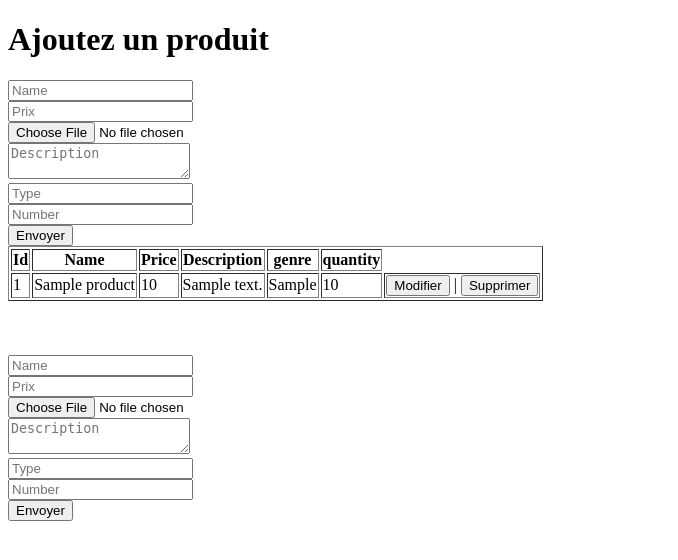
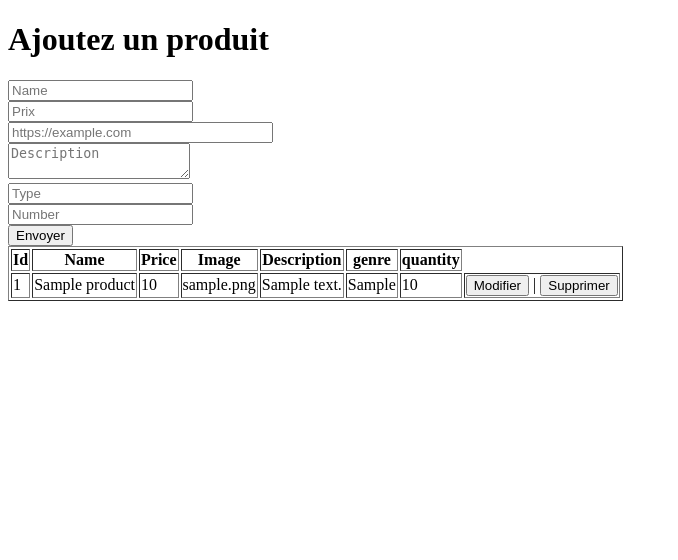
Before and after one commit to RomualdBR/Projet_site_ecom, a PHP site: page /public/admin.php in a window 1280 px wide. Shown: the part 174-734 px from the top of the page, without its empty margins (0-678 px from the left). Run offline with PHP 8.4, Linux system fonts and the light colour scheme; tables that the repository leaves empty or names only in its code hold one stand-in row (values such as "Sample post").

```diff
--- a/public/actions/remove.php
+++ b/public/actions/remove.php
@@ -1,6 +1,6 @@
 <?php
-require_once __DIR__ . '../../../src/db.php';
-require_once __DIR__ . '../../admin.php';
+require_once __DIR__ . '/../../src/db.php';
+// require_once __DIR__ . '/../../public/admin.php';
 
 
 if(isset($_POST['delete_table']))
@@ -16,20 +16,20 @@ if(isset($_POST['alter_table']))
 {
     $new_name = $_POST['name'];
     $new_price = $_POST['price'];
+    $new_image = $_POST['image'];
     $new_description = $_POST['description'];
     $new_genre = $_POST['genre'];
     $new_quality = $_POST['quality'];
 
-            $modify_row = 'UPDATE products SET name, price, description, genre, quantity WHERE id = :id';
+    $modify_row = 'UPDATE products SET name, price, image, description, genre, quantity WHERE id = :id';
     $stmt=$pdo->prepare($modify_row);
     $stmt->bindParam(":name", $_GET['new_name']);
     $stmt->bindParam(":price", $_GET['new_price']);
+    $stmt->bindParam(":image", $_GET['new_image']);
     $stmt->bindParam(":description", $_GET['new_description']);
     $stmt->bindParam(":genre", $_GET['new_genre']);
     $stmt->bindParam(":quality", $_GET['new_quality']);
     $stmt->execute();
-            header('Location: ../admin.php');
-
 
     $modify_row = 'SELECT * FROM products WHERE id = :id';
     $stmt=$pdo->prepare($modify_row);
@@ -37,3 +37,5 @@ if(isset($_POST['alter_table']))
     $stmt->execute();
     $stmt=$row->fetch(PDO::FETCH_ASSOC);
 }
+
+?>
--- a/public/admin.php
+++ b/public/admin.php
@@ -1,5 +1,6 @@
-<?php require_once __DIR__ . '/../public/admin.php';
-require_once __DIR__ . '/../src/init.php';
+<?php
+require_once __DIR__ . '/actions/remove.php';
+require_once __DIR__ . '/../src/db.php';
 ?>
 
 <!DOCTYPE html>
@@ -41,7 +42,7 @@ require_once __DIR__ . '/../src/init.php';
             </div>
             <div>
                 <label for="image"></label>
-                <input type="file" name="image" id="product_image" placeholder="https://example.com" pattern="https://.*" size="30">
+                <input type="text" name="image" id="product_image" placeholder="https://example.com" pattern="https://.*" size="30">
             </div>
             <div>
                 <label for="description"></label>
@@ -96,40 +97,43 @@ require_once __DIR__ . '/../src/init.php';
                     $pdo;
                     $name = $_POST['name'];
                     $price = $_POST['price'];
+                    $image = $_POST['image'];
                     $description = $_POST['description'];
                     $quantity = $_POST['quantity'];
                     $genre = $_POST['genre'];
-                    $pdoStatement = $pdo->prepare("INSERT INTO products (name ,price, description, quantity, genre)
-                        VALUES (:name, :price, :description, :quantity, :genre)");
+                    $pdoStatement = $pdo->prepare("INSERT INTO products (name ,price, image, description, quantity, genre)
+                        VALUES (:name, :price, :image, :description, :quantity, :genre)");
                     $pdoStatement->execute([
                         ':name' => $name,
                         ':price' => $price,
+                        ':image' => $image,
                         ':description' => $description,
                         ':quantity' => $quantity,
                         ':genre' => $genre,
                     ]);
-                    header('Location: /admin.php');
+
                 }
             }
 
-            ?>
+?>
         </form>
     </a>
 
     <?php
 
-    $table_admin = "SELECT id, pname, price, pdescription, genre, quantity FROM products";
+    $table_admin = "SELECT id, name, price, image, description, genre, quantity FROM products";
     $result_admin = $pdo->query($table_admin);
 
     if ($result_admin->rowCount() > 0) {
         echo "<table border='1'>";
-        echo "<tr><th>Id</th><th>Name</th><th>Price</th><th>Description</th><th>genre</th><th>quantity</th></tr>";
+        echo "<tr><th>Id</th><th>Name</th><th>Price</th><th>Image</th><th>Description</th><th>genre</th><th>quantity</th></tr>";
         while ($row = $result_admin->fetch(PDO::FETCH_ASSOC)) {
             echo "<tr>";
             echo "<td>" . $row["id"] . "</td>";
-            echo "<td>" . $row["pname"] . "</td>";
+            echo "<td>" . $row["name"] . "</td>";
             echo "<td>" . $row["price"] . "</td>";
-            echo "<td>" . $row["pdescription"] . "</td>";
+            echo "<td>" . $row["image"] . "</td>";
+            echo "<td>" . $row["description"] . "</td>";
             echo "<td>" . $row["genre"] . "</td>";
             echo "<td>" . $row["quantity"] . "</td>";
             echo "<td><form action='actions/remove.php?id=" . $row['id'] . "' method='post'> <input type='button' name='alter_table' value='Modifier' id=" . $row["id"] . "></input> | <input type='submit' name='delete_table' value='Supprimer' id=" . $row["id"] . "></input></form></td>";
@@ -141,38 +145,5 @@ require_once __DIR__ . '/../src/init.php';
     }
 
     ?>
-    <br><br><br>
-    <form action="" method="post">
-        <div>
-            <label for="name"></label>
-            <input type="text" name="name" id="product_name" placeholder="Name">
-        </div>
-        <div>
-            <label for="price"></label>
-            <input type="text" name="price" id="product_price" placeholder="Prix">
-        </div>
-        <div>
-            <label for="image"></label>
-            <input type="file" name="image" id="product_image" placeholder="https://example.com" pattern="https://.*" size="30">
-        </div>
-        <div>
-            <label for="description"></label>
-            <textarea class="description_product" type="text" name="description" id="product_description" placeholder="Description"></textarea>
-        </div>
-        <div>
-            <label for="genre"></label>
-            <input type="text" name="genre" id="product_genre" placeholder="Type">
-        </div>
-        <div>
-            <label for="number"></label>
-            <input type="number" name="quantity" id="product_number" placeholder="Number">
-        </div>
-        <div>
-            <button type="submit" name="submit" value="press">Envoyer</button>
-        </div>
-    </form>
-
-
 </body>
-
 </html>
```
Also changed, not shown: public/index.php (+30 -20 lines), public/products.php (+65 -1 lines), public/style.css (line endings or trailing spaces). Lines whose indentation alone changed are shown as unchanged.
